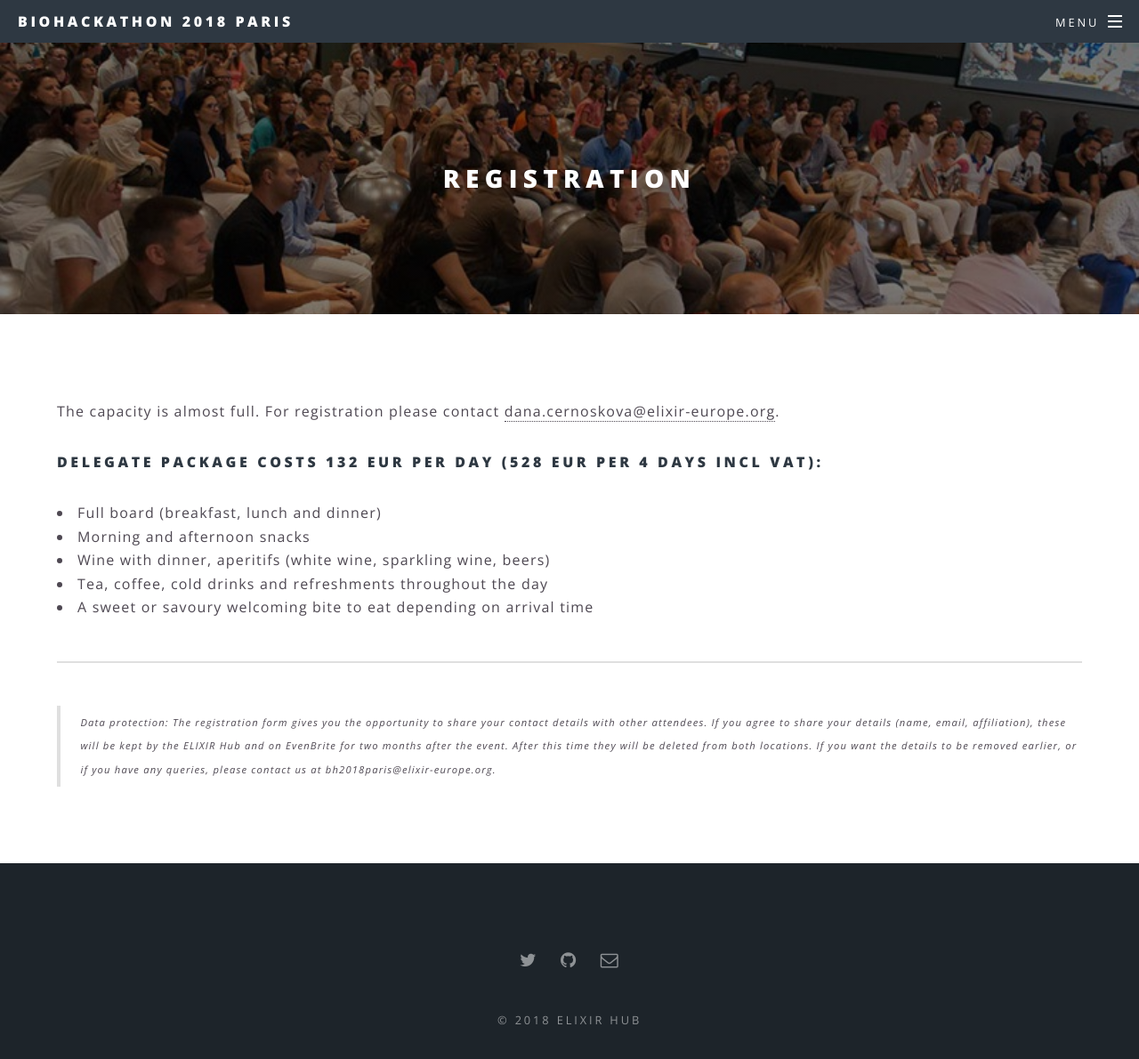
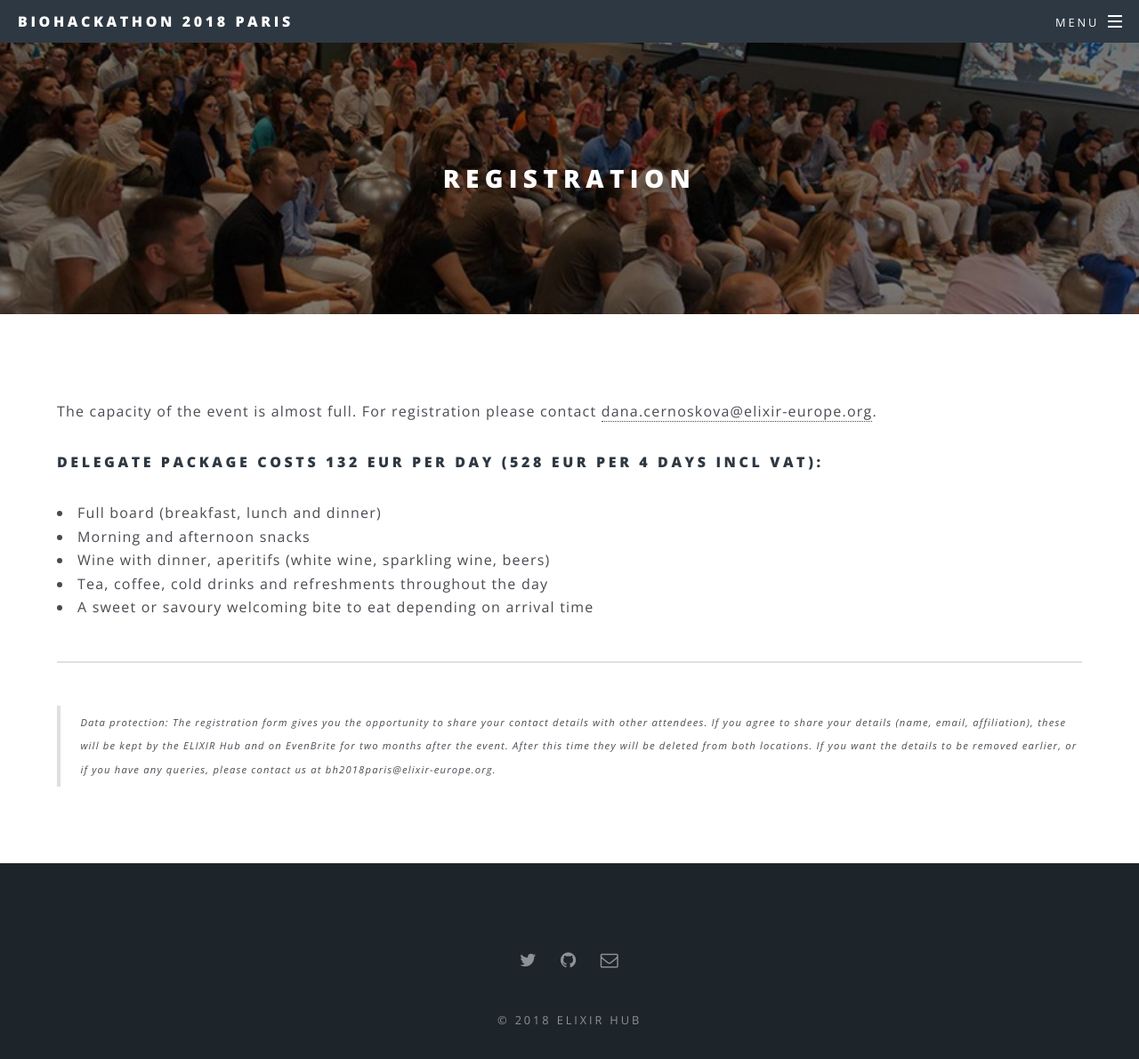
Before and after one commit to elixir-europe/bh2018paris, a Jekyll site: the page built from registration.html, in a window 1280 px wide and 1249 px high. Shown: the top 1190 px of the window at 89% size. Built offline with Jekyll 4.4.1, drawn with Linux system fonts in a browser that asks for light colours.

Commit message:
Update registration.html

```diff
--- a/registration.html
+++ b/registration.html
@@ -5,7 +5,7 @@ title: Registration
 <section>
     <section>
 
-        <p> The capacity is almost full. For registration please contact
+        <p> The capacity of the event is almost full. For registration please contact
             <a href="mailto:dana.cernoskova@elixir-europe.org">dana.cernoskova@elixir-europe.org</a>.
         </p>
 
```
